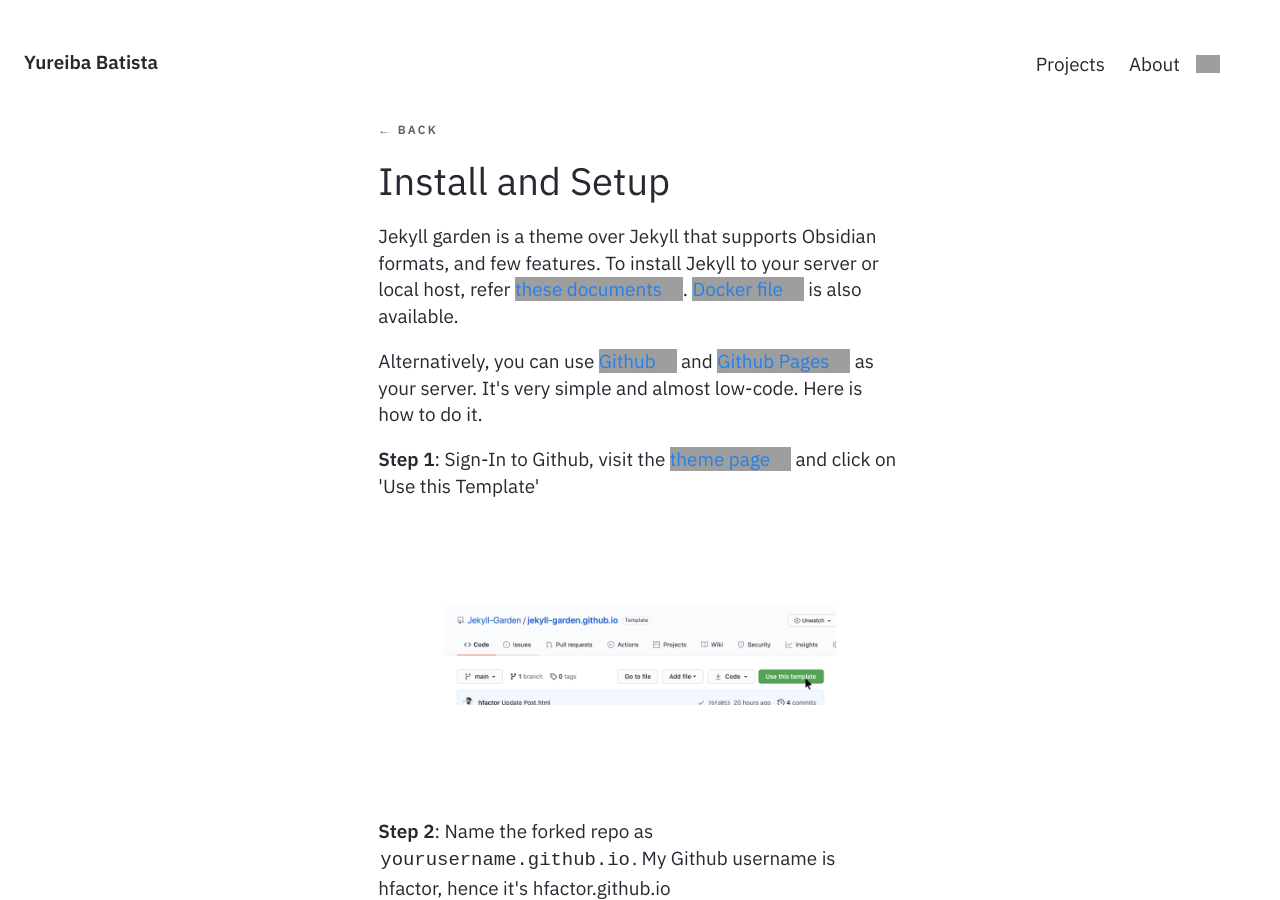
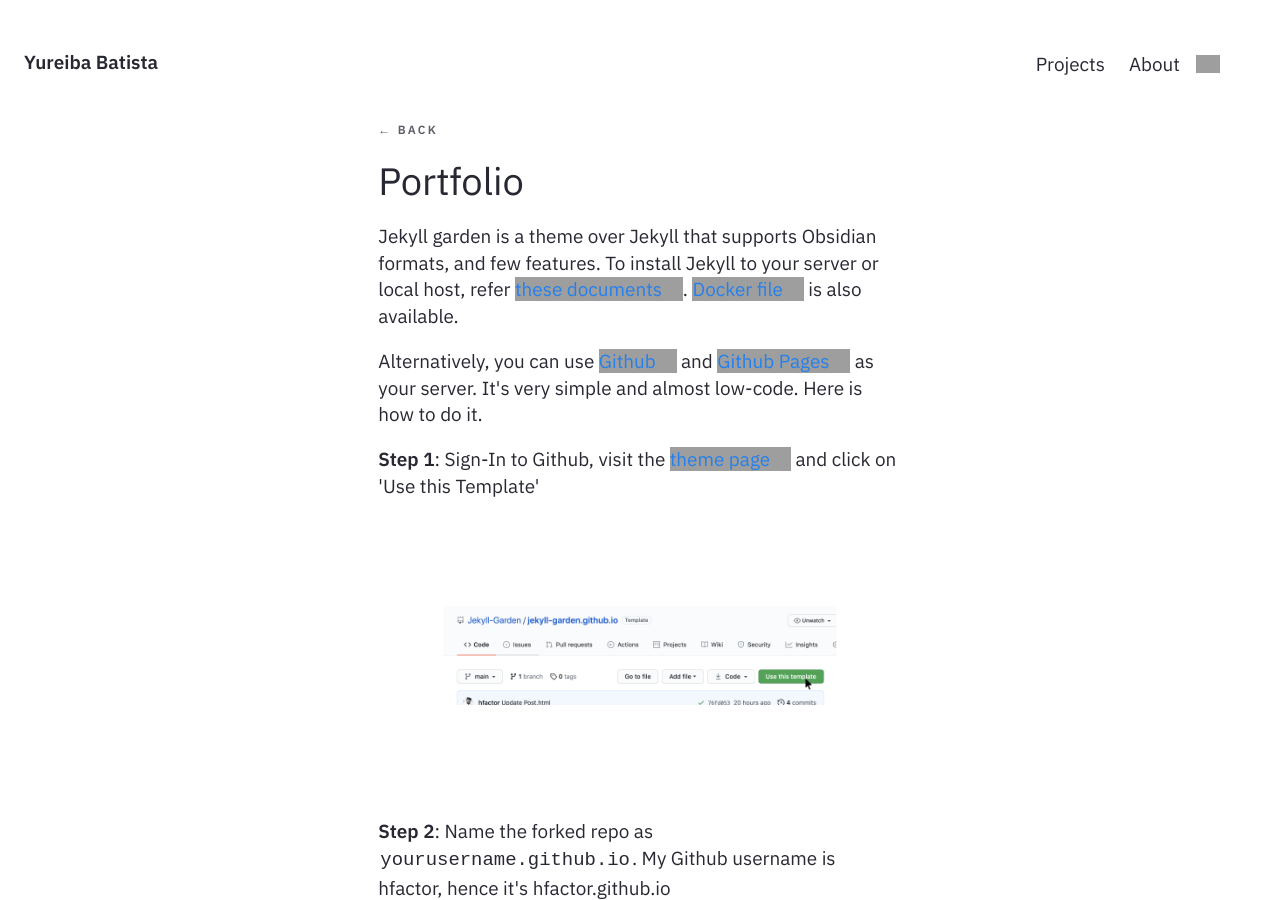
Before and after one commit to batistayureiba/batistayureiba.github.io, a Jekyll site: the page built from _posts/2020-03-01-how-to.md, in a window 1280 px wide and 900 px high, cut to the strip 0-900 px from the top of the window. Built offline with Jekyll 4.4.1, drawn with Linux system fonts in a browser that asks for light colours; grey boxes are pictures that could not be loaded.

Commit message:
Update 2020-03-01-how-to.md

```diff
--- a/_posts/2020-03-01-how-to.md
+++ b/_posts/2020-03-01-how-to.md
@@ -1,5 +1,5 @@
 ---
-title: Install and Setup
+title: Portfolio
 ---
 
 Jekyll garden is a theme over Jekyll that supports Obsidian formats, and few features. To install Jekyll to your server or local host, refer [these documents](https://jekyllrb.com/docs/installation/). [Docker file](https://github.com/Jekyll-Garden/jekyll-garden.github.io/blob/main/Dockerfile) is also available.
```
